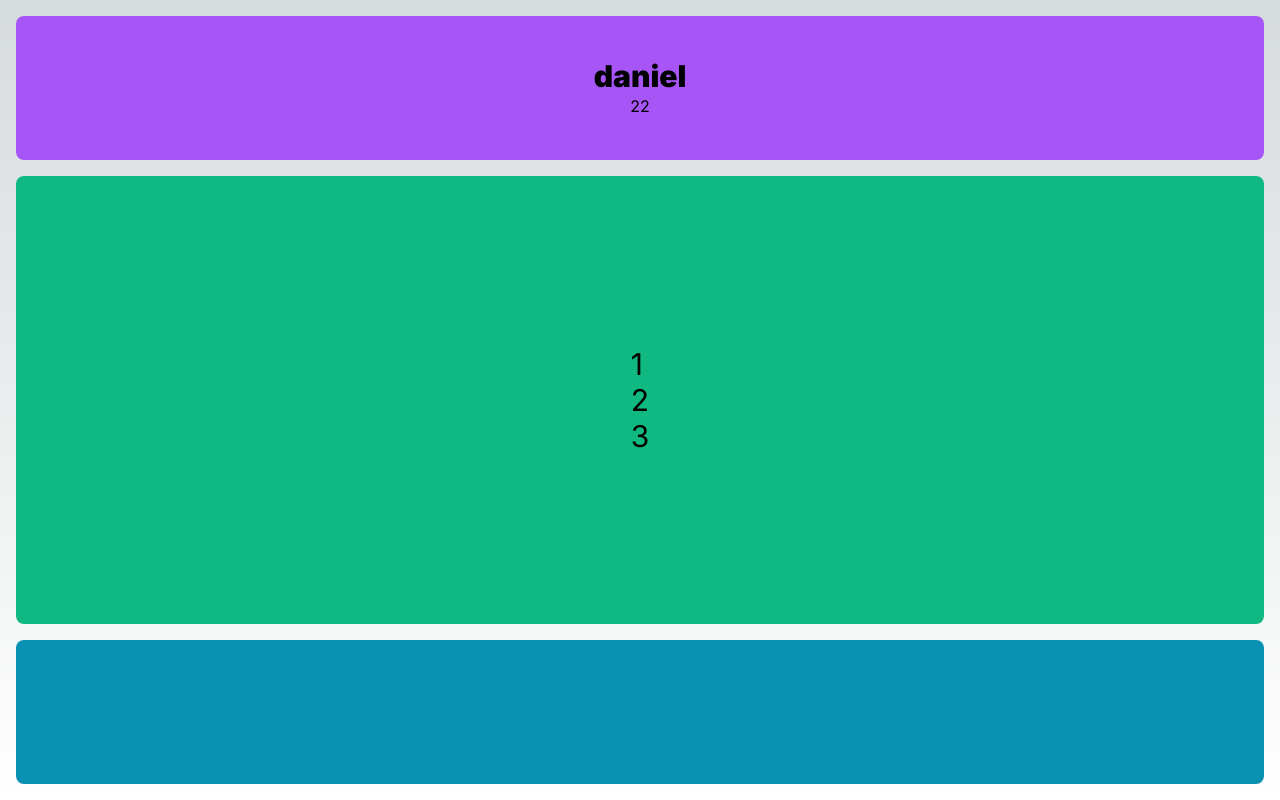
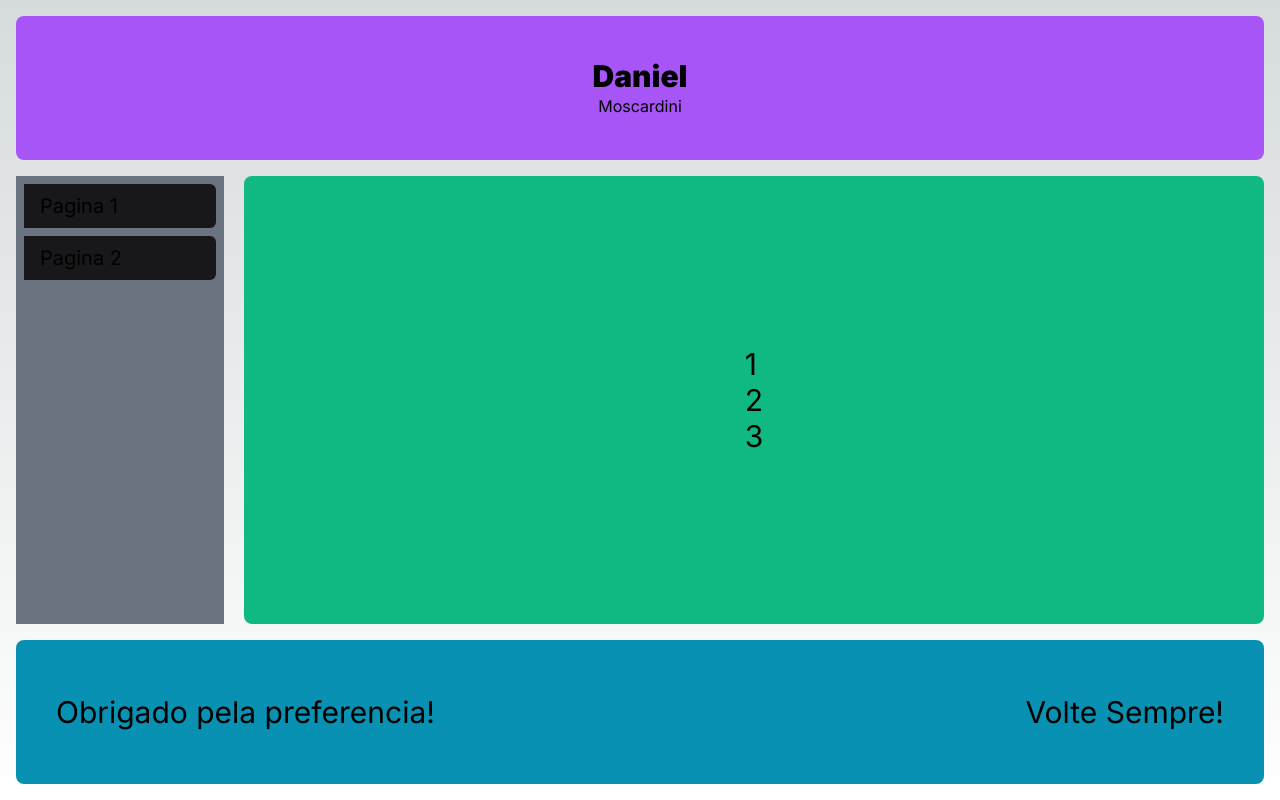
Before and after one commit to DanielMoscardini/formacao-dev, a Next.js app in the folder especialista/react_e_next/react-fundamentos/: page /fundamentos/pagina in a window 1280 px wide. Built offline with nearby package versions, Linux system fonts and the light colour scheme.

Commit message:
Iniciando estado

```diff
--- a/especialista/react_e_next/react-fundamentos/src/app/fundamentos/pagina/page.tsx
+++ b/especialista/react_e_next/react-fundamentos/src/app/fundamentos/pagina/page.tsx
@@ -1,23 +1,17 @@
+import Pagina from '@/components/Pagina';
 import Cabecalho from '@/components/Cabecalho';
 import Conteudo from '@/components/Conteudo';
+import Menu from '@/components/Menu';
 import Rodape from '@/components/Rodape';
 
 export default function Page() {
   return (
-    <div
-      className={`
-      flex flex-col gap-4 p-4 h-screen
-    `}
-    >
-      <Cabecalho nome={"daniel"} idade={22} />
-      <Conteudo>
-        <ul>
-          <li>1</li>
-          <li>2</li>
-          <li>3</li>
-        </ul>
-      </Conteudo>
-      <Rodape />
-    </div>
+    <Pagina titulo="Daniel" subtitulo="Moscardini">
+      <ul>
+        <li>1</li>
+        <li>2</li>
+        <li>3</li>
+      </ul>
+    </Pagina>
   );
 }
--- a/especialista/react_e_next/react-fundamentos/src/components/Cabecalho.tsx
+++ b/especialista/react_e_next/react-fundamentos/src/components/Cabecalho.tsx
@@ -5,10 +5,18 @@ export default function Cabecalho(props: any) {
       flex flex-col justify-center items-center h-36 bg-purple-500 rounded-lg
     `}
     >
-       <h1 className="text-3xl font-black"> {props.nome}</h1>
-       <h2 className="">
-        {props.idade}
-       </h2>
+      <h1 className="text-3xl font-black"> {props.titulo}</h1>
+      <h2 className="">{props.subtitulo}</h2>
     </div>
   );
 }
+
+/*
+
+      <Cabecalho nome={'daniel'} idade={22} />
+      <div
+        className={`
+      flex gap-4 flex-1
+      `}
+      >
+*/
--- /dev/null
+++ b/especialista/react_e_next/react-fundamentos/src/components/Menu.tsx
@@ -0,0 +1,15 @@
+import MenuItem from '@/components/MenuItem';
+
+export default function Menu() {
+  return (
+    <div
+      className={`
+     flex flex-col justify-start items-center text-3xl
+     bg-gray-500 w-52 p-2 gap-2
+    `}
+    >
+      <MenuItem texto="Pagina 1" url="/fundamentos/pagina" />
+      <MenuItem texto="Pagina 2" url="/pagina" />
+    </div>
+  );
+}
--- /dev/null
+++ b/especialista/react_e_next/react-fundamentos/src/components/MenuItem.tsx
@@ -0,0 +1,14 @@
+import Link from 'next/link';
+
+export default function MenuItem(props: any) {
+  return (
+    <Link
+      href={props.url}
+      className={`
+      bg-zinc-900 text-xl w-full  px-4 py-2 rounded-r-md
+    `}
+    >
+      {props.texto}
+    </Link>
+  );
+}
--- /dev/null
+++ b/especialista/react_e_next/react-fundamentos/src/components/Pagina.tsx
@@ -0,0 +1,32 @@
+import Cabecalho from './Cabecalho';
+import Menu from './Menu';
+import Conteudo from './Conteudo';
+import Rodape from './Rodape';
+
+export default function Pagina(props: any) {
+  return (
+    <div
+      className={`
+    flex flex-col gap-4 p-4 h-screen
+  `}
+    >
+      <Cabecalho titulo={props.titulo} subtitulo={props.subtitulo}>
+        <span>{props.titulo}</span>
+        <span>{props.subtitulo}</span>
+      </Cabecalho>
+
+      <div
+        className={`
+        flex flex-1 gap-5
+      `}
+      >
+        <Menu />
+        <Conteudo>{props.children}</Conteudo>
+      </div>
+      <Rodape
+        textoEsquerda="Obrigado pela preferencia!"
+        textoDireita="Volte Sempre!"
+      />
+    </div>
+  );
+}
--- /dev/null
+++ b/especialista/react_e_next/react-fundamentos/src/pages/estado.tsx
@@ -0,0 +1,18 @@
+import { useState } from 'react';
+import '../app/globals.css';
+export default function Estado() {
+  let [numero, setNumero] = useState(0);
+
+  function incrementar() {
+    setNumero(numero + 1);
+  }
+
+  return (
+    <div className="flex flex-col">
+      Numero: {numero}
+      <button onClick={incrementar} className="bg-blue-500 p-2 rounded-md w-24">
+        Incrementar
+      </button>
+    </div>
+  );
+}
--- a/especialista/react_e_next/react-fundamentos/src/pages/pagina.tsx
+++ b/especialista/react_e_next/react-fundamentos/src/pages/pagina.tsx
@@ -1,6 +1,7 @@
 import '../app/globals.css';
 import Conteudo from '@/components/Conteudo';
 import Cabecalho from '@/components/Cabecalho';
+import Menu from '@/components/Menu';
 import Rodape from '@/components/Rodape';
 
 export default function Pagina() {
@@ -10,9 +11,21 @@ export default function Pagina() {
       bg-black text-white h-screen flex flex-col p-4 gap-4
     `}
     >
-      <Cabecalho nome='Daniel' idade={22}/>
-      <Conteudo />
-      <Rodape textoEsquerda='Obrigado pela preferencia!' textoDireita='Volte Sempre!'/>
+      <Cabecalho titulo="Daniel" subtitulo="Moscardini" />
+      <div className={`
+        flex flex-1 gap-5
+      `}>
+        <Menu />
+        <Conteudo>
+          <button className={`bg-blue-700 rounded-md`}>
+            Teste
+          </button>
+        </Conteudo>
+      </div>
+      <Rodape
+        textoEsquerda="Obrigado pela preferencia!"
+        textoDireita="Volte Sempre!"
+      />
     </div>
   );
 }
```
